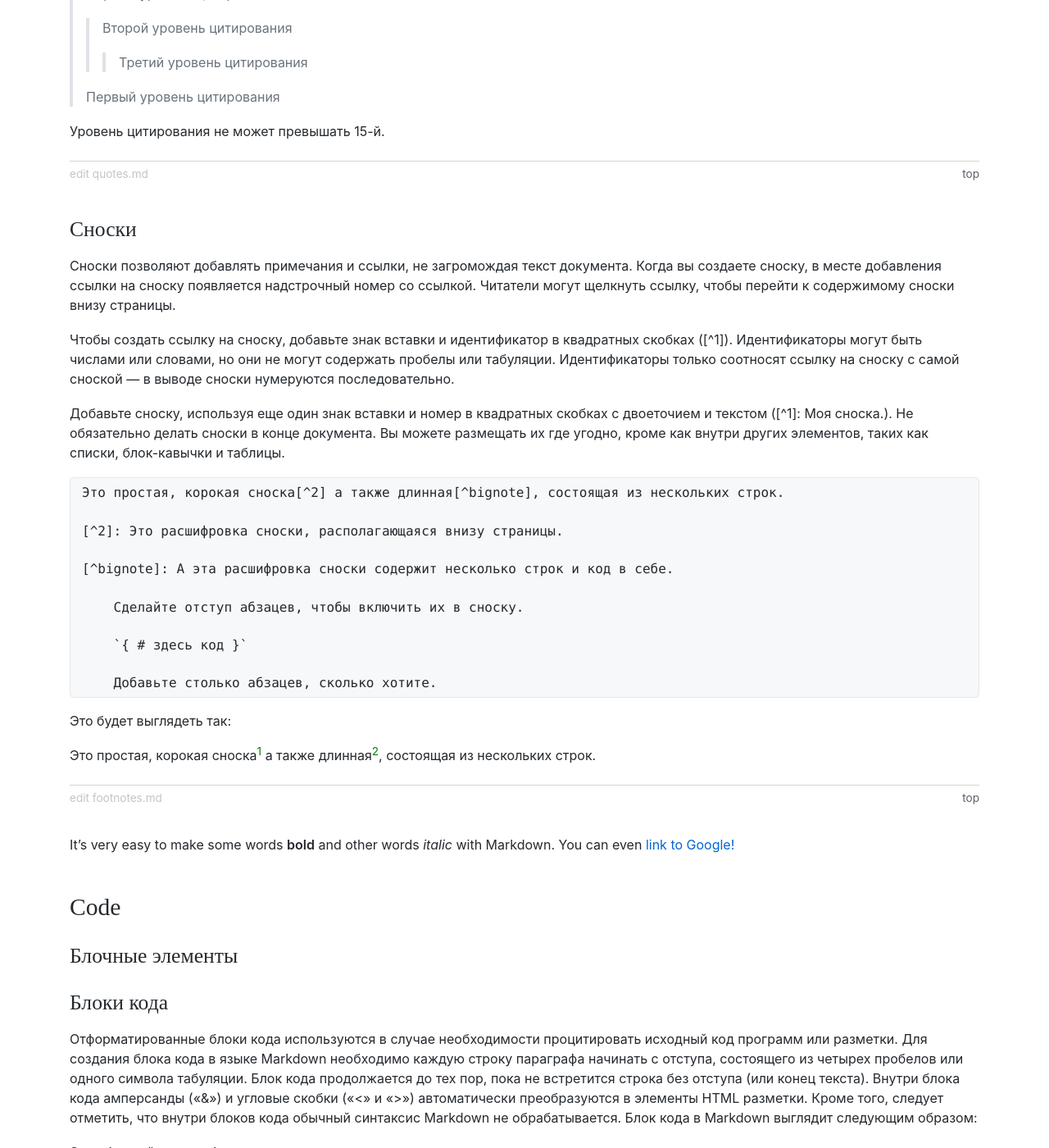
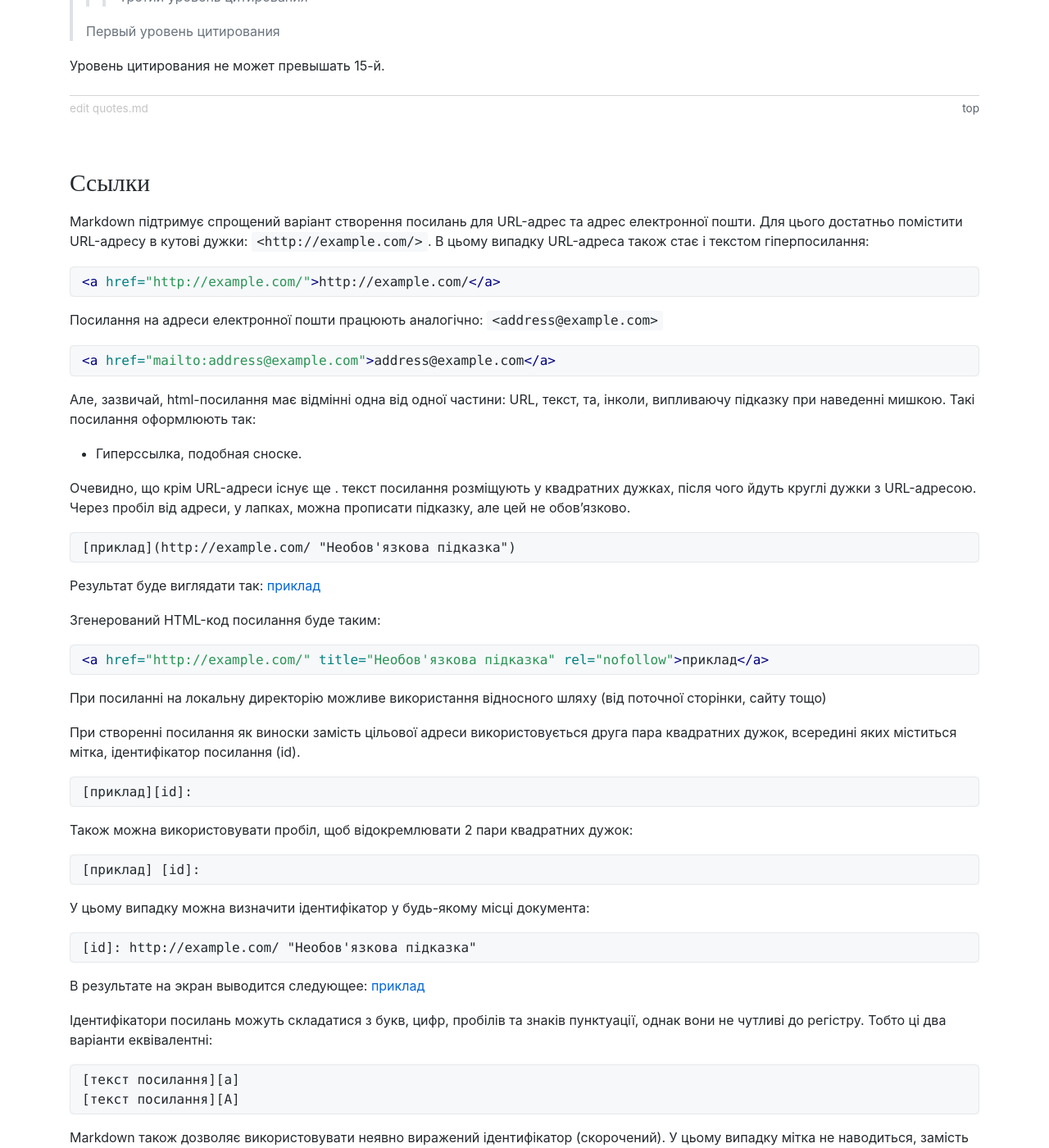
Before and after one commit to olexsyn/ITNote, a Jekyll site: the page built from git/github/gfm/README.md, in a window 1280 px wide and 1400 px high, scrolled down 8090 px. Shown: the whole window at 82% size. Built offline with Jekyll 4.4.1, drawn with Linux system fonts in a browser that asks for light colours; some web fonts are replaced; our own code applies the rules of GitHub Pages for plain Markdown files; some of the changed text lies outside the part shown.

Commit message:
github/gfm/links local page

````diff
--- a/git/github/gfm/README.md
+++ b/git/github/gfm/README.md
@@ -4,28 +4,24 @@
 
 ## Contents
 
-- [Типография](#typography)
+- [Типографія](#typography)
 - [Заголовки](#headers)
-- [Параграфы и разрывы строк](#paragraphs)
-- [Линии (разделители)](#lines)
+- [Параграфи та розриви рядків](#paragraphs)
+- [Лінії (розділювачі)](#lines)
 - [Списки](#lists)
-- [Цитаты](#quotes)
-- [Сноски](#footnotes)
-- [Специальные HTML-символы](#symbols)
+- [Цитати](#quotes)
+- [Виноски](#footnotes)
+- [Псилання](#links)
+- [Спеціальні HTML-символи](#symbols)
 
 Переделать это:
 
 1. Блочные элементы
  + [Блоки кода](#CodeBlocks);
 2. Строчные элементы
- + [Ссылки](#Links);
  + [Выделение текста](#Emphasis);
  + [Строки кода](#Code);
  + [Изображения](#Images).
-3. Дополнительные элементы
- + [Обратный слеш](#BackslashEscapes);
- + [Автоматические ссылки](#AutomaticLinks);
-
 
 
 [GitHub Flavored Markdown Spec](https://github.github.com/gfm/)
@@ -42,23 +38,15 @@
 
 {% include_relative quotes.md %}
 
+{% include_relative links.md %}
+
 {% include_relative footnotes.md %}
 
 
 It's very easy to make some words **bold** and other words *italic* with Markdown. You can even [link to Google!](http://google.com)
 
 
-
-## Code
-
-
-### Блочные элементы
-
-
-
-
-
-### <a name="CodeBlocks"></a> Блоки кода
+## Блоки кода
 
 Отформатированные блоки кода используются в случае необходимости процитировать исходный код программ или разметки.
 Для создания блока кода в языке Markdown необходимо каждую строку параграфа начинать  с отступа, состоящего из четырех пробелов или  одного символа табуляции. Блок кода продолжается до тех пор, пока не встретится строка без отступа (или конец текста).  Внутри блока кода амперсанды («&») и угловые скобки («<» и «>») автоматически преобразуются в элементы HTML разметки. Кроме того, следует отметить, что внутри блоков кода обычный синтаксис Markdown не обрабатывается.
@@ -73,8 +61,7 @@ It's very easy to make some words **bold** and other words *italic* with Markdow
 -------------------
 
 
-
-### <a name="Emphasis"></a> Выделение текста
+## <a name="Emphasis"></a> Выделение текста
 
 Markdown воспринимает звёздочки «*» и символы подчёркивания «_» как признаки смыслового выделения текста:
 
@@ -156,23 +144,6 @@ _c помощью html_
 - `-`  - минус (дефис)
 - `.`  - точка
 - `!`  - восклицательный знак
-- `\|` - символ "pipe", который является разделителем ячеек в таблицах (можно заменить кодом `&#124;`)
-
-
-### <a name="AutomaticLinks"></a> Автоматические ссылки
-
-Markdown поддерживает упрощённый порядок автоматического создания ссылок для URL-адресов и адресов электронной почты. Для этого достаточно поместить URL-адрес или почтовый адрес в угловые скобки, и Markdown сделает его гиперссылкой. В отличие от вышеописанных стилей, в данном случае сам же URL-адрес или почтовый адрес становится и текстом гиперссылки. Автоматические ссылки на адреса электронной почты работают аналогично.
-Автоматические ссылки в языке Markdown выглядят следующим образом
-
-    <http://example.com/>
-
-В результате на экран выводится следующее: <http://example.com/>
-
-Автоматическая ссылка на адрес электронной почты в Markdown выглядит следующим образом
-
-    <address@example.com>
-
-В результате на экран выводится следующее: <address@example.com>
 
 
 <a name="symbols"></a>
--- a/git/github/gfm/headers.md
+++ b/git/github/gfm/headers.md
@@ -1,4 +1,5 @@
 <a name="headers"></a>
+
 ## Заголовки
 
 # This is an `<h1>` tag
--- a/git/github/gfm/links.md
+++ b/git/github/gfm/links.md
@@ -2,60 +2,67 @@
 
 ## Ссылки
 
-Markdown поддерживает два стиля оформления ссылок:
+Markdown підтримує спрощений варіант створення посилань для URL-адрес та адрес електронної пошти. Для цього достатньо помістити URL-адресу в кутові дужки: `<http://example.com/>`. В цьому випадку URL-адреса також стає і текстом гіперпосилання:
 
-- Гиперссылка, с немедленным указанием адреса (внутритекстовая);
+```html
+<a href="http://example.com/">http://example.com/</a>
+```
+
+Посилання на адреси електронної пошти працюють аналогічно: `<address@example.com>`
+
+```html
+<a href="mailto:address@example.com">address@example.com</a>
+```
+
+Але, зазвичай, html-посилання має відмінні одна від одної частини: URL, текст, та, інколи, випливаючу підказку при наведенні мишкою. Такі посилання оформлюють так:
 - Гиперссылка, подобная сноске.
 
-Подразумевается, что помимо URL-адреса существует еще текст ссылки. Он заключается в квадратные скобки.
-Для создания внутритекстовой гиперссылки необходимо использовать круглые скобки сразу после закрывающей квадратной. Внутри них необходимо поместить URL-адрес. В них же возможно расположить название, заключенное в кавычки, которое будет отображаться при наведении, но этот пункт не является обязательным.
+Очевидно, що крім URL-адреси існує ще . текст посилання розміщують у квадратних дужках, після чого йдуть круглі дужки з URL-адресою. Через пробіл від адреси, у лапках, можна прописати підказку, але цей не обов'язково.
 
-    [пример](http://example.com/ "Необязательная подсказка")
+    [приклад](http://example.com/ "Необов'язкова підказка")
 
-В результате на экран выводится следующее: [пример](http://example.com/ "Необязательная подсказка")
+Результат буде виглядати так: [приклад](http://example.com/ "Необов'язкова підказка")
 
-При ссылке на локальную директорию возможно использование относительного пути (от текущей страницы, сайта и т.п.)
+Згенерований HTML-код посилання буде таким:
 
-При создании сносной гиперссылки вместо целевого адреса используется вторая пара квадратных скобок, внутри которых помещается метка, идентификатор ссылки (id).
+```html
+<a href="http://example.com/" title="Необов'язкова підказка" rel="nofollow">приклад</a>
+```
 
-    [пример][id]:
+При посиланні на локальну директорію можливе використання відносного шляху (від поточної сторінки, сайту тощо)
 
-Также, можно использовать пробел, чтобы отделять 2 пары квадратных скобок:
+При створенні посилання як виноски замість цільової адреси використовується друга пара квадратних дужок, всередині яких міститься мітка, ідентифікатор посилання (id).
 
-    [пример] [id]:
+    [приклад][id]:
 
-В этом случае возможно определить идентификатор в любом месте документа:
+Також можна використовувати пробіл, щоб відокремлювати 2 пари квадратних дужок:
 
-    [id]: http://example.com/ "Необязательная подсказка"
+    [приклад] [id]:
 
-В результате на экран выводится следующее: [пример][id]
+У цьому випадку можна визначити ідентифікатор у будь-якому місці документа:
 
-[id]: http://example.com/ "Необязательная подсказка"
+    [id]: http://example.com/ "Необов'язкова підказка"
 
-Иными словами, она состоит из следующих элементов:
+В результате на экран выводится следующее: [приклад][id]
 
- - Идентификатор ссылки, окружённый квадратными скобками (которым может предшествовать необязательный отступ от одного до трёх пробелов);
- - Двоеточие;
- - Один или несколько пробелов (или символов табуляции);
- - URL гиперссылки;
- - Необязательный заголовок (подсказка к изображению, которая всплывает при наведении на него) гиперссылки, заключённый либо в двойные или одиночные кавычки, либо в скобки.
+[id]: http://example.com/ "Необов'язкова підказка"
 
-Идентификаторы ссылок могут состоять из букв, цифр, пробелов и знаков пунктуации, однако они не чувствительны к регистру. То есть эти два варианта эквивалентны:
+Ідентифікатори посилань можуть складатися з букв, цифр, пробілів та знаків пунктуації, однак вони не чутливі до регістру. Тобто ці два варіанти еквівалентні:
 
-    [текст ссылки][a]
-    [текст ссылки][A]
+    [текст посилання][a]
+    [текст посилання][A]
 
-Markdown позволяет также использовать неявно выраженный идентификатор (сокращенный). В этом случае метка не приводится, вместо неё текст гиперссылки используется  и в качестве её имени, а вторая пара квадратных скобок остаётся пустою.
+Markdown також дозволяє використовувати неявно виражений ідентифікатор (скорочений). У цьому випадку мітка не наводиться, замість неї текст гіперпосилання використовується і як її ім'я, а друга пара квадратних дужок залишається порожньою.
 
-Например, чтобы сделать слово «Example» гиперссылкой, ведущей на сайт <http://example.com/>, достаточно написать:
+Наприклад, щоб зробити слово "Example" гіперпосиланням, що веде на сайт <http://example.com/>, достатньо написати:
 
     [Example][]
 
-и затем определить гиперссылку:
+і потім визначити гіперпосилання:
 
     [Example]: http://example.com/
 
-В результате на экран выводится следующее: [Example][]
+В результаті на екран виводиться таке: [Example][]
 
 [Example]: http://example.com/
 
--- a/git/github/gfm/lists.md
+++ b/git/github/gfm/lists.md
@@ -1,3 +1,5 @@
+<a name="lists"></a>
+
 ## Списки
 
 #### Unordered (до 3 уровней)
````
Also changed, not shown: other parts of git/github/gfm/README.md (+2 -1 lines).
